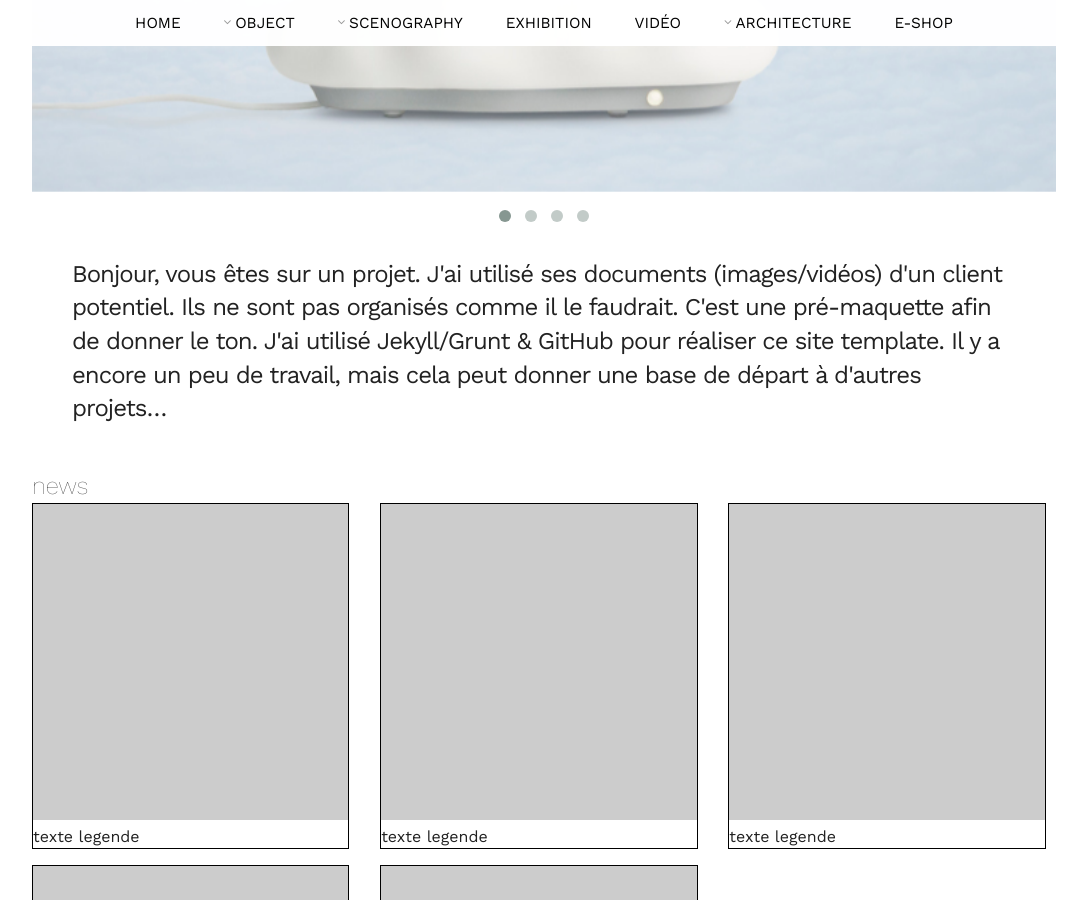
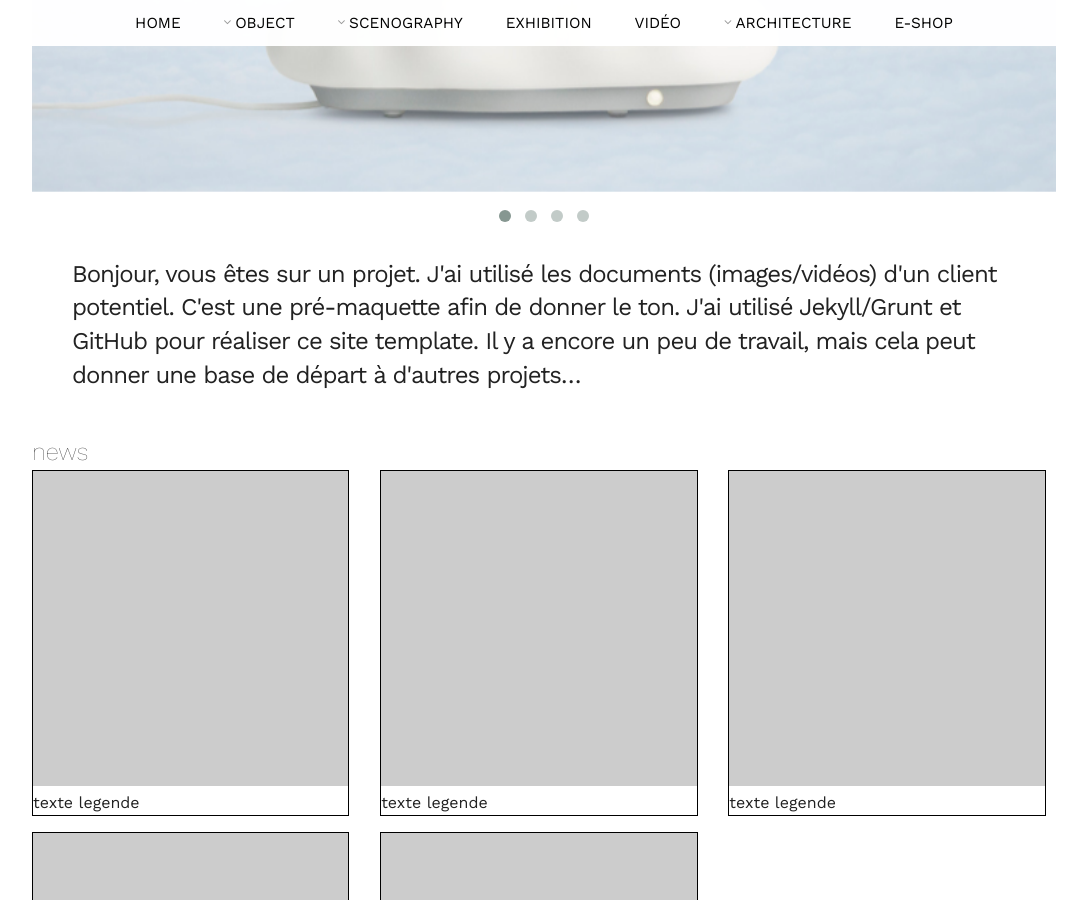
Before and after one commit to lvdesign/companyTest, a Jekyll site: the page built from index.html, in a window 1280 px wide and 900 px high, scrolled down 622 px. Shown: the whole window, without its empty margins (96-1183 px from the left). Built offline with Jekyll 4.4.1, drawn with Linux system fonts in a browser that asks for light colours; nearby versions of some CDN libraries.

Commit message:
cor texte home

```diff
--- a/_layouts/home.html
+++ b/_layouts/home.html
@@ -13,7 +13,7 @@
 
 <!--Quote-->
 <article>
-	<blockquote>Bonjour, vous êtes sur un projet. J'ai utilisé ses documents (images/vidéos) d'un client potentiel. Ils ne sont pas organisés comme il le faudrait. C'est une pré-maquette afin de donner le ton. J'ai utilisé Jekyll/Grunt & GitHub pour réaliser ce site template. Il y a encore un peu de travail, mais cela peut donner une base de départ à d'autres projets…</blockquote>
+	<blockquote>Bonjour, vous êtes sur un projet. J'ai utilisé les documents (images/vidéos) d'un client potentiel. C'est une pré-maquette afin de donner le ton. J'ai utilisé Jekyll/Grunt et GitHub pour réaliser ce site template. Il y a encore un peu de travail, mais cela peut donner une base de départ à d'autres projets…</blockquote>
 </article>
 
 <!--pageImage-->
```
Also changed, not shown: 2 other files.
